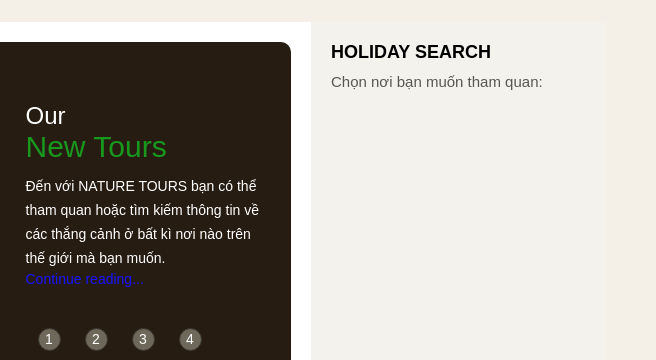
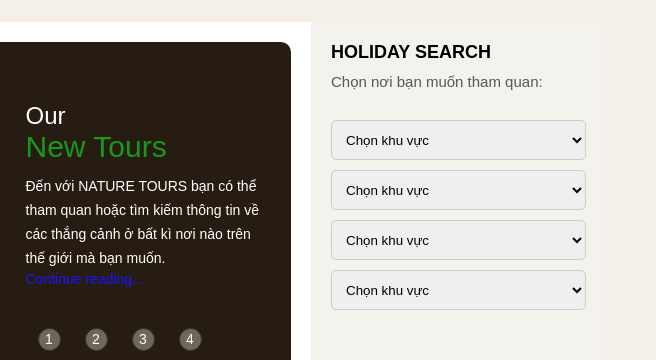
Before and after one commit to chanhlm/IS207-NaturalTourWeb, a plain HTML site: page index.html in a window 1280 px wide. Shown: the part 169-529 px from the top of the page, 624-1280 px from the left. Drawn offline with Linux system fonts and the light colour scheme.

Commit message:
update 1

```diff
--- a/assets/css/style.css
+++ b/assets/css/style.css
@@ -245,3 +245,16 @@ section{
     color: #585755;
     margin-top: 10px;
 }
+
+.section--sidebar .holiday-search-form{
+    margin-top: 20px;
+}
+
+.section--sidebar .input-combobox{
+    width: 100%;
+    height: 40px;
+    border: 1px solid #ccc;
+    border-radius: 5px;
+    padding: 0 10px;
+    margin-top: 10px;
+}
--- a/index.html
+++ b/index.html
@@ -76,8 +76,31 @@
                 <h1 class="holiday-search-h1">HOLIDAY SEARCH</h1>
                 <p class="holiday-search-text">Chọn nơi bạn muốn tham quan:</p>
 
-                <div class="holiday-search-input">
-
+                <div class="holiday-search-form">
+                    <select name="" id="" class="input-combobox">
+                        <option value="0">Chọn khu vực</option>
+                        <option value="1">Option 1</option>
+                        <option value="2">Option 2</option>
+                        <option value="3">Option 3</option>
+                    </select>
+                    <select name="" id="" class="input-combobox">
+                        <option value="0">Chọn khu vực</option>
+                        <option value="1">Option 1</option>
+                        <option value="2">Option 2</option>
+                        <option value="3">Option 3</option>
+                    </select>
+                    <select name="" id="" class="input-combobox">
+                        <option value="0">Chọn khu vực</option>
+                        <option value="1">Option 1</option>
+                        <option value="2">Option 2</option>
+                        <option value="3">Option 3</option>
+                    </select>
+                    <select name="" id="" class="input-combobox">
+                        <option value="0">Chọn khu vực</option>
+                        <option value="1">Option 1</option>
+                        <option value="2">Option 2</option>
+                        <option value="3">Option 3</option>
+                    </select>
                 </div>
             </div>
         </div>
```
